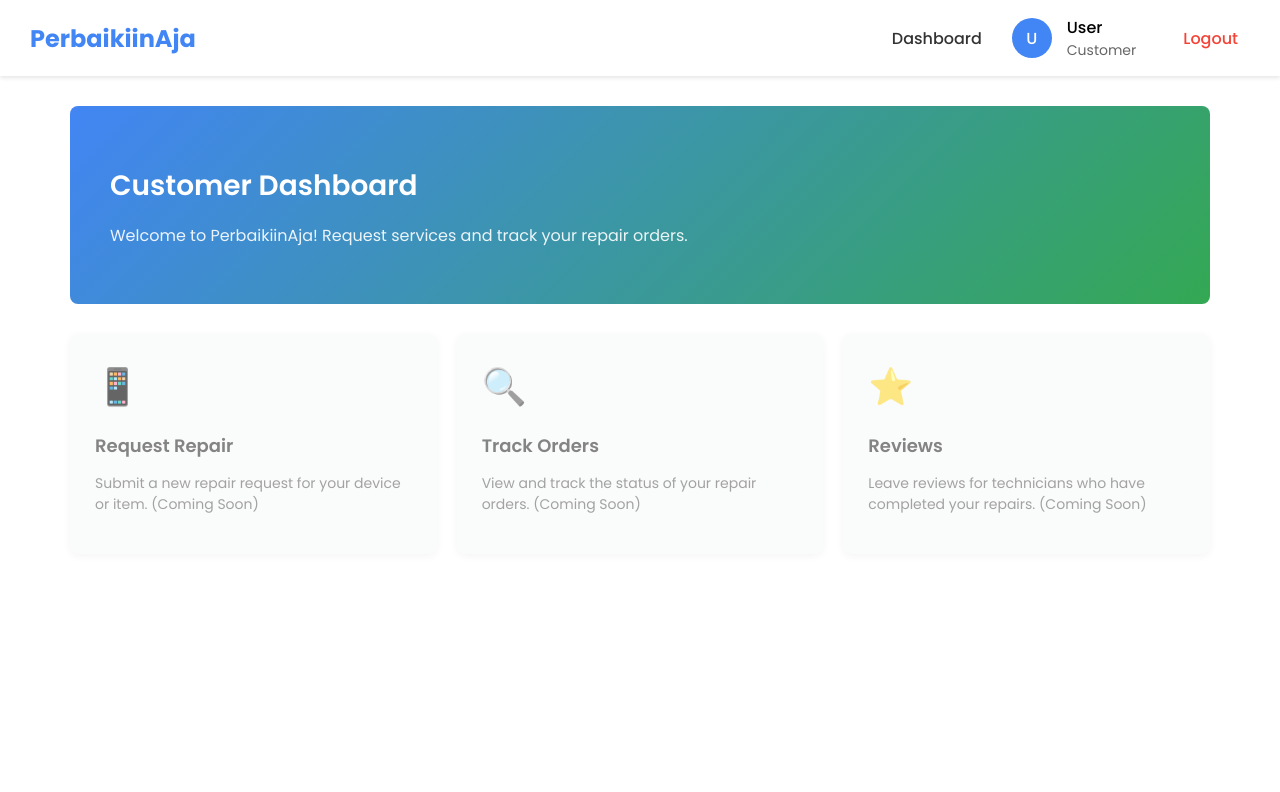
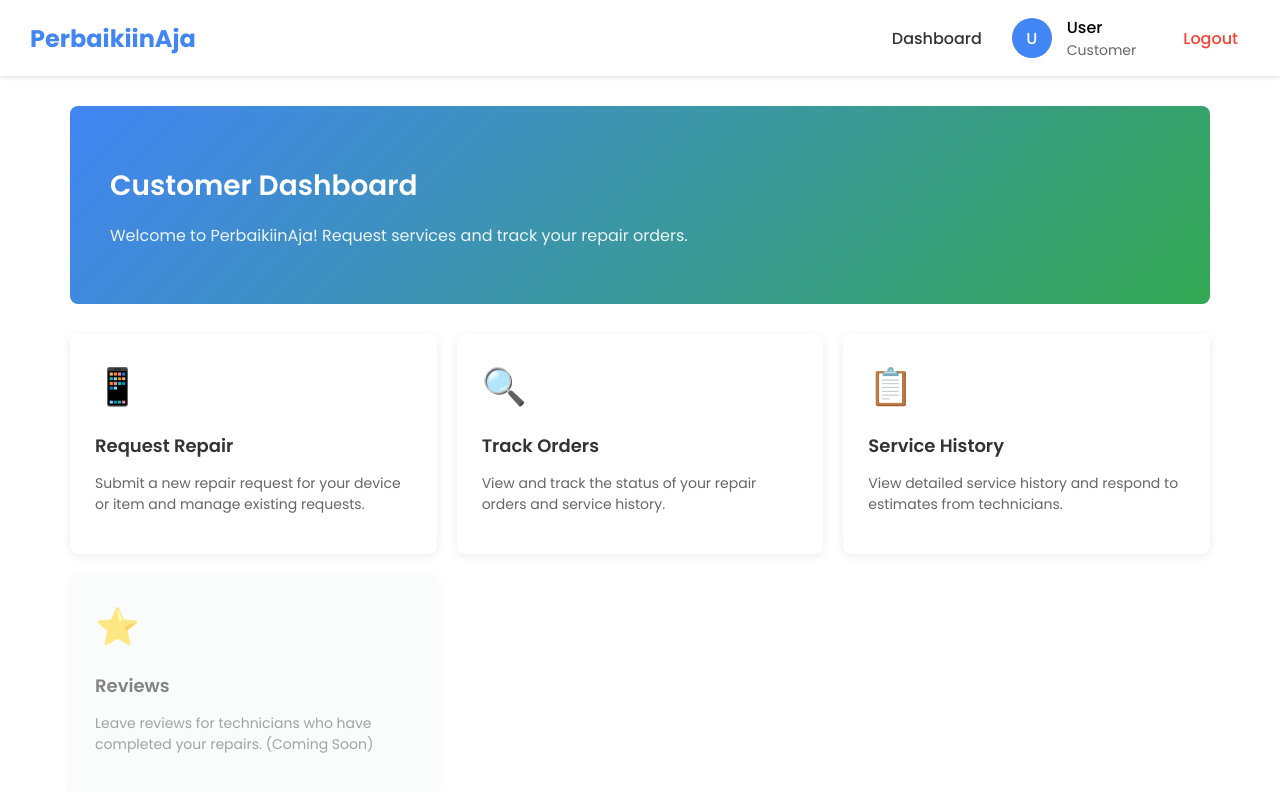
Before and after one commit to B16-PerbaikiinAja/perbaikiin-aja-fe, a React (Create React App) app: page /dashboard in a window 1280 px wide. Shown: the top 792 px of the page. Built offline with nearby package versions, Linux system fonts and the light colour scheme; no server answers; sample sign-in values are in the browser's storage.

Commit message:
feat: update dashboard

```diff
--- a/src/components/Dashboard.js
+++ b/src/components/Dashboard.js
@@ -239,7 +239,7 @@
         </div>
       );
     } else {
-      // Customer dashboard
+      // Customer dashboard with Feature 2 implemented
       return (
         <div>
           <div style={styles.welcomeSection}>
@@ -250,13 +250,13 @@
           </div>
 
           <div style={styles.cardsContainer}>
-            {/* Request Repair - Will be implemented by feature 2 team */}
+            {/* Request Repair - Feature 2 implemented */}
             <button
-              style={{...styles.card, ...styles.disabledCard}}
-              onClick={() => handleCardClick(null)}
+              style={styles.card}
+              onClick={() => handleCardClick('/customer/service-requests')}
               onMouseOver={(e) => {
-                e.currentTarget.style.transform = styles.disabledCardHover.transform;
-                e.currentTarget.style.boxShadow = styles.disabledCardHover.boxShadow;
+                e.currentTarget.style.transform = styles.cardHover.transform;
+                e.currentTarget.style.boxShadow = styles.cardHover.boxShadow;
               }}
               onMouseOut={(e) => {
                 e.currentTarget.style.transform = 'none';
@@ -266,17 +266,17 @@
               <div style={styles.cardIcon}>📱</div>
               <h3 style={styles.cardTitle}>Request Repair</h3>
               <p style={styles.cardDescription}>
-                Submit a new repair request for your device or item. (Coming Soon)
+                Submit a new repair request for your device or item and manage existing requests.
               </p>
             </button>
 
-            {/* Track Orders - Will be implemented by feature 2 team */}
+            {/* Track Orders - Feature 2 implemented */}
             <button
-              style={{...styles.card, ...styles.disabledCard}}
-              onClick={() => handleCardClick(null)}
+              style={styles.card}
+              onClick={() => handleCardClick('/customer/service-requests')}
               onMouseOver={(e) => {
-                e.currentTarget.style.transform = styles.disabledCardHover.transform;
-                e.currentTarget.style.boxShadow = styles.disabledCardHover.boxShadow;
+                e.currentTarget.style.transform = styles.cardHover.transform;
+                e.currentTarget.style.boxShadow = styles.cardHover.boxShadow;
               }}
               onMouseOut={(e) => {
                 e.currentTarget.style.transform = 'none';
@@ -286,7 +286,27 @@
               <div style={styles.cardIcon}>🔍</div>
               <h3 style={styles.cardTitle}>Track Orders</h3>
               <p style={styles.cardDescription}>
-                View and track the status of your repair orders. (Coming Soon)
+                View and track the status of your repair orders and service history.
+              </p>
+            </button>
+
+            {/* Service History - Alternative view using Feature 3 */}
+            <button
+              style={styles.card}
+              onClick={() => handleCardClick('/customer/requests-tracker')}
+              onMouseOver={(e) => {
+                e.currentTarget.style.transform = styles.cardHover.transform;
+                e.currentTarget.style.boxShadow = styles.cardHover.boxShadow;
+              }}
+              onMouseOut={(e) => {
+                e.currentTarget.style.transform = 'none';
+                e.currentTarget.style.boxShadow = styles.card.boxShadow;
+              }}
+            >
+              <div style={styles.cardIcon}>📋</div>
+              <h3 style={styles.cardTitle}>Service History</h3>
+              <p style={styles.cardDescription}>
+                View detailed service history and respond to estimates from technicians.
               </p>
             </button>
 
```
